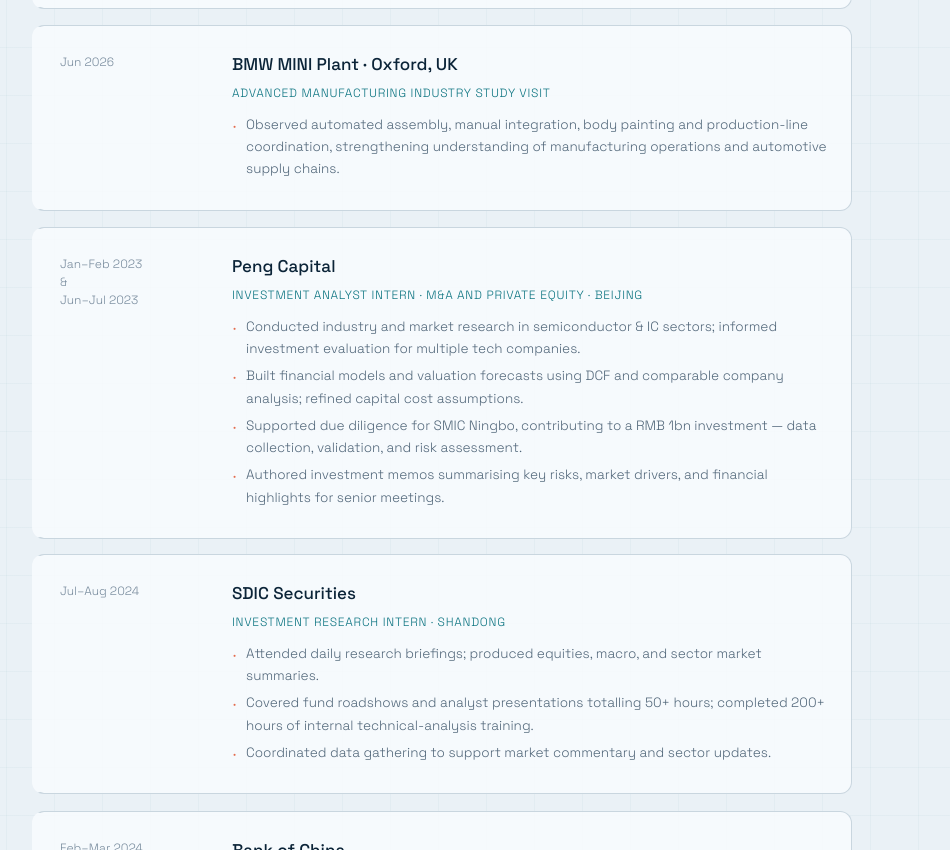
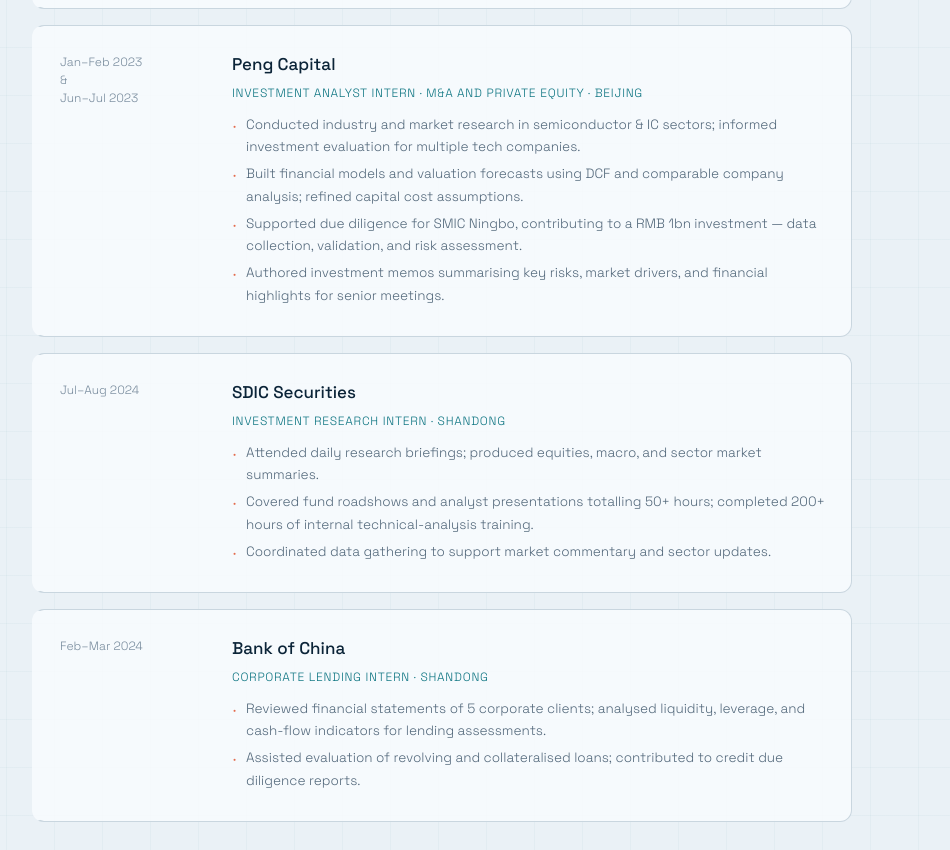
Before and after one commit to Jasper-166/Jasper-166.github.io, a plain HTML site: page index.html in a window 1280 px wide. Shown: the part 3553-4403 px from the top of the page, without its empty margins (330-1280 px from the left). Drawn offline with Linux system fonts and the light colour scheme.

Commit message:
Add files via upload

```diff
--- a/index.html
+++ b/index.html
@@ -649,18 +649,6 @@
         </div>
 
         <div class="exp-item reveal">
-          <div class="exp-date"><span data-lang="en">Jun 2026</span><span data-lang="zh">2026.06</span></div>
-          <div class="exp-right">
-            <div class="exp-company"><span data-lang="en">BMW MINI Plant · Oxford, UK</span><span data-lang="zh">英国牛津BMW MINI工厂</span></div>
-            <div class="exp-role"><span data-lang="en">Advanced Manufacturing Industry Study Visit</span><span data-lang="zh">海外先进制造业参访</span></div>
-            <ul class="exp-bullets">
-              <li data-lang="en">Observed automated assembly, manual integration, body painting and production-line coordination, strengthening understanding of manufacturing operations and automotive supply chains.</li>
-              <li data-lang="zh">实地观察自动化机械臂装配、人工整车安装、车身喷涂及生产线协同，深化对先进制造企业生产组织与汽车产业链的理解。</li>
-            </ul>
-          </div>
-        </div>
-
-        <div class="exp-item reveal">
           <div class="exp-date"><span data-lang="en">Jan–Feb 2023<br>&amp;<br>Jun–Jul 2023</span><span data-lang="zh">2023.01–02<br>&amp;<br>2023.06–07</span></div>
           <div class="exp-right">
             <div class="exp-company"><span data-lang="en">Peng Capital</span><span data-lang="zh">高鹏资本</span></div>
```
